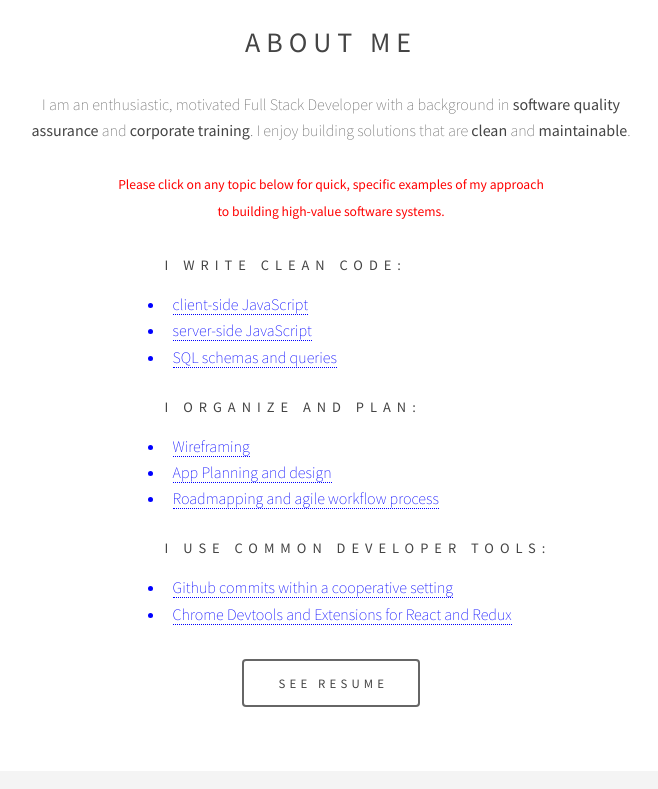
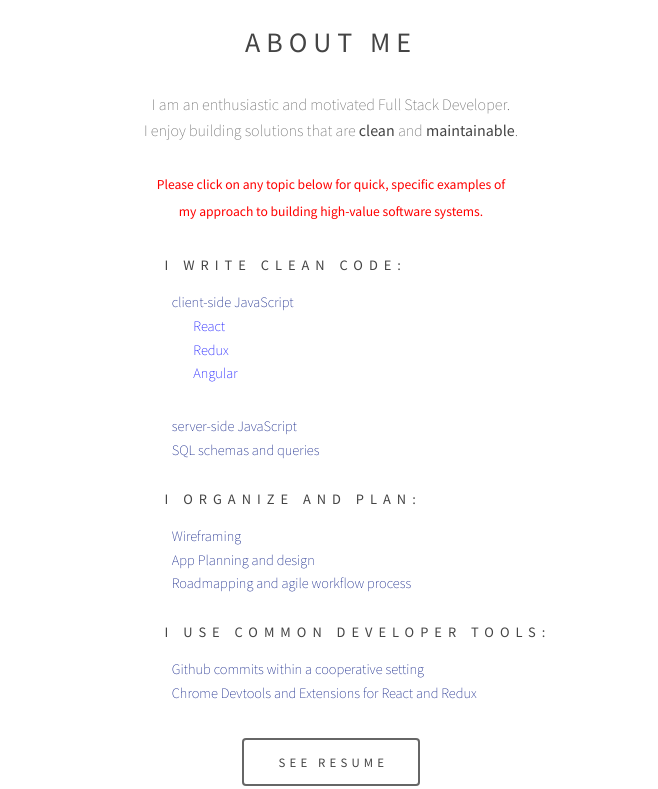
Before and after one commit to stevenjchang/portfolio_page2, a plain HTML site: page index.html in a window 1280 px wide. Shown: the part 831-1620 px from the top of the page, without its empty margins (309-967 px from the left). Drawn offline with Linux system fonts and the light colour scheme.

Commit message:
(css) remove <a> underline, change <li> font-size

```diff
--- a/assets/css/main.css
+++ b/assets/css/main.css
@@ -127,13 +127,23 @@
 
 		}
 
-	a {
+	/* a {
 		-moz-transition: color 0.2s ease, border-bottom-color 0.2s ease;
 		-webkit-transition: color 0.2s ease, border-bottom-color 0.2s ease;
 		-ms-transition: color 0.2s ease, border-bottom-color 0.2s ease;
 		transition: color 0.2s ease, border-bottom-color 0.2s ease;
 		text-decoration: none;
 		border-bottom: dotted 1px;
+	} */
+
+	.a-aboutme {
+		text-decoration: none;
+		color: rgb(8, 26, 131);
+	}
+
+	.li-aboutme {
+		font-size: .90em;
+
 	}
 
 		a:hover {
--- a/index.html
+++ b/index.html
@@ -41,28 +41,34 @@
 						<span class="icon fa-diamond major"></span>
 						<h2>About Me</h2>
 						<p id="aboutme-intro">
-								I am an enthusiastic, motivated Full Stack Developer with a background in <b>software quality assurance</b> and <b>corporate training</b>. I enjoy building solutions that are <b>clean</b> and <b>maintainable</b>.
+								I am an enthusiastic and motivated Full Stack Developer. <br /> I enjoy building solutions that are <b>clean</b> and <b>maintainable</b>.
 								<br />
 								<br />
-								<span><b id="aboutme-intro-red">Please click on any topic below for quick, specific examples of my approach <br /> to building high-value software systems.</b></span>
+								<span><b id="aboutme-intro-red">Please click on any topic below for quick, specific examples of <br /> my approach to building high-value software systems.</b></span>
 						</p>
 						<div id="aboutme-bullets" class="container col-md-offset-3 col-lg-offset-3 col-xs-offset-3">
-						<ul>
+						<ul style="list-style: none;">
 							<h5>I write clean code:</h5>
-								<li><a href="https://github.com/stevenjchang/hashtagCoding/tree/master/client/src/containers" target="_blank">client-side JavaScript</a></li>
-								<li><a href="https://github.com/teamFlare/Chamber/tree/master/server" target="_blank">server-side JavaScript</a></li>
-								<li><a href="https://github.com/dogTinder/TrendGame/blob/master/db/setupDatabase.js" target="_blank">SQL schemas and queries</a></li>
+								<li class="li-aboutme"><a class="a-aboutme" href="https://github.com/stevenjchang/hashtagCoding/tree/master/client/src/containers" target="_blank">client-side JavaScript</a>
+									<ul style="list-style: none;">
+										<li>React</li>
+										<li>Redux</li>
+										<li>Angular</li>
+									</ul>
+								</li>
+								<li class="li-aboutme"><a class="a-aboutme" href="https://github.com/teamFlare/Chamber/tree/master/server" target="_blank">server-side JavaScript</a></li>
+								<li class="li-aboutme"><a class="a-aboutme" href="https://github.com/dogTinder/TrendGame/blob/master/db/setupDatabase.js" target="_blank">SQL schemas and queries</a></li>
 							<br />
 
 							<h5>I organize and plan:</h5>
-								<li><a href="https://drive.google.com/open?id=0B7wkVNnd3usbMEN1Rkc4QWtPNWc" target="_blank">Wireframing</a></li>
-								<li><a href="https://docs.google.com/document/d/1OOOf_D1dYcYPFrbr81Oq7KiJTdhAEvWN3SEU2argtxY/edit#heading=h.kdpea8yi6wmv" target="_blank">App Planning and design</a></li>
-								<li><a href="https://docs.google.com/spreadsheets/d/1beUohKPJZxjZSDILDp-x2RTDgZ_qHnCCQNzVbcmItEY/edit#gid=1386834576" target="_blank">Roadmapping and agile workflow process</a></li>
+								<li class="li-aboutme"><a class="a-aboutme" href="https://drive.google.com/open?id=0B7wkVNnd3usbMEN1Rkc4QWtPNWc" target="_blank">Wireframing</a></li>
+								<li class="li-aboutme"><a class="a-aboutme" href="https://docs.google.com/document/d/1OOOf_D1dYcYPFrbr81Oq7KiJTdhAEvWN3SEU2argtxY/edit#heading=h.kdpea8yi6wmv" target="_blank">App Planning and design</a></li>
+								<li class="li-aboutme"><a class="a-aboutme" href="https://docs.google.com/spreadsheets/d/1beUohKPJZxjZSDILDp-x2RTDgZ_qHnCCQNzVbcmItEY/edit#gid=1386834576" target="_blank">Roadmapping and agile workflow process</a></li>
 							<br />
 
 							<h5>I use common developer tools:</h5>
-								<li><a href="https://github.com/dogTinder/TrendGame/commits/master" target="_blank">Github commits within a cooperative setting</a></li>
-								<li><a href=#>Chrome Devtools and Extensions for React and Redux</a></li>
+								<li class="li-aboutme"><a class="a-aboutme" href="https://github.com/dogTinder/TrendGame/graphs/contributors" target="_blank">Github commits within a cooperative setting</a></li>
+								<li class="li-aboutme"><a class="a-aboutme" href=#>Chrome Devtools and Extensions for React and Redux</a></li>
 							<!-- <a href=#><li></li></a> -->
 						</ul>
 
```
